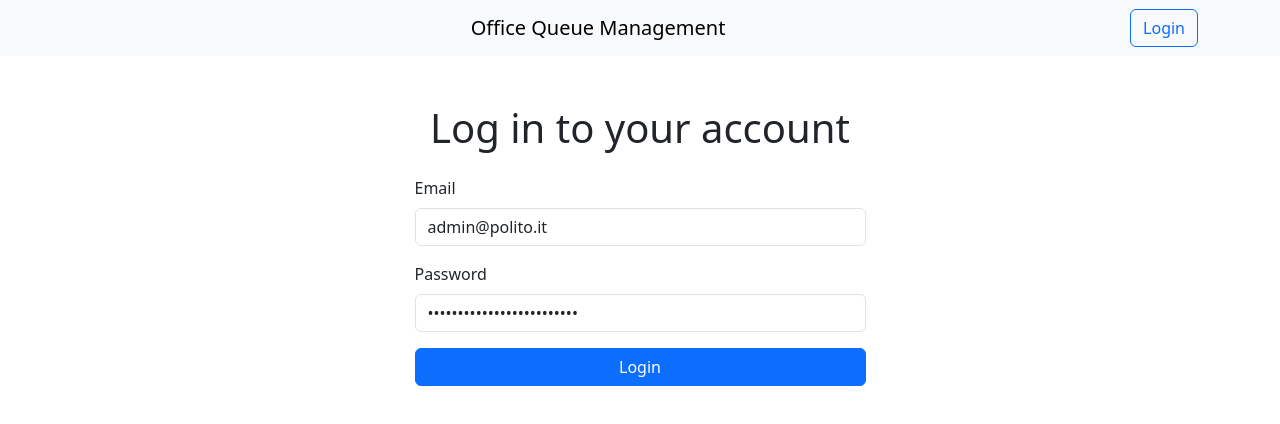
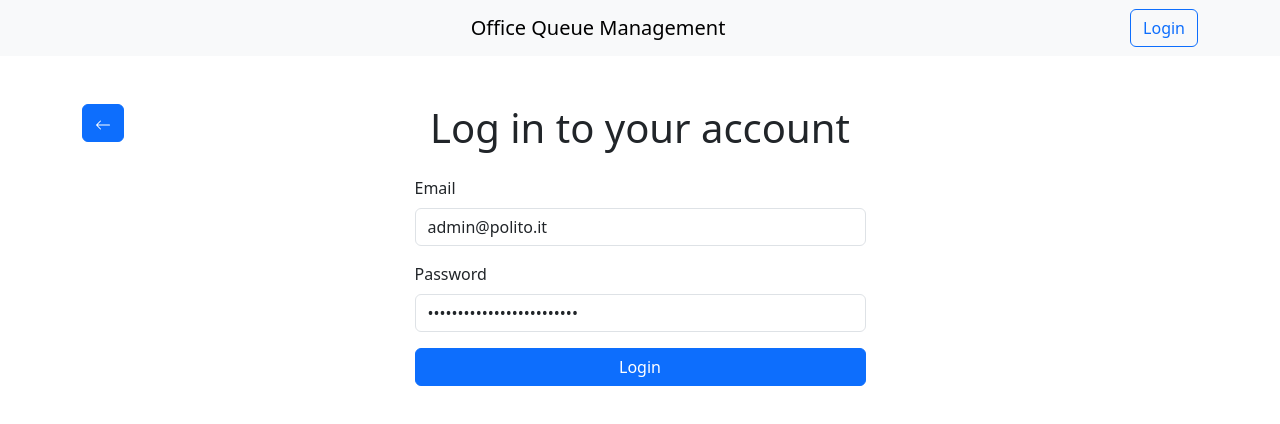
Before and after one commit to gerardomaruotti/SE2, a React (Vite) app in the folder client/: page /login in a window 1280 px wide. Shown: the top 424 px of the page. Built offline with nearby package versions, Linux system fonts and the light colour scheme; no server answers.

Commit message:
add back button Login screen

```diff
--- a/client/src/views/Login.jsx
+++ b/client/src/views/Login.jsx
@@ -29,6 +29,16 @@
 	return (
 		<Container>
 			<Row className='justify-content-md-center mt-5'>
+				<Col>
+					<Button onClick={() => navigate('/')}>
+						<svg xmlns='http://www.w3.org/2000/svg' width='16' height='16' fill='currentColor' class='bi bi-arrow-left' viewBox='0 0 16 16'>
+							<path
+								fill-rule='evenodd'
+								d='M15 8a.5.5 0 0 0-.5-.5H2.707l3.147-3.146a.5.5 0 1 0-.708-.708l-4 4a.5.5 0 0 0 0 .708l4 4a.5.5 0 0 0 .708-.708L2.707 8.5H14.5A.5.5 0 0 0 15 8z'
+							/>
+						</svg>
+					</Button>
+				</Col>
 				<Col md={5}>
 					<h1 className='pb-3' style={{ textAlign: 'center' }}>
 						Log in to your account
@@ -63,6 +73,7 @@
 						</div>
 					</Form>
 				</Col>
+				<Col></Col>
 			</Row>
 		</Container>
 	);
```
